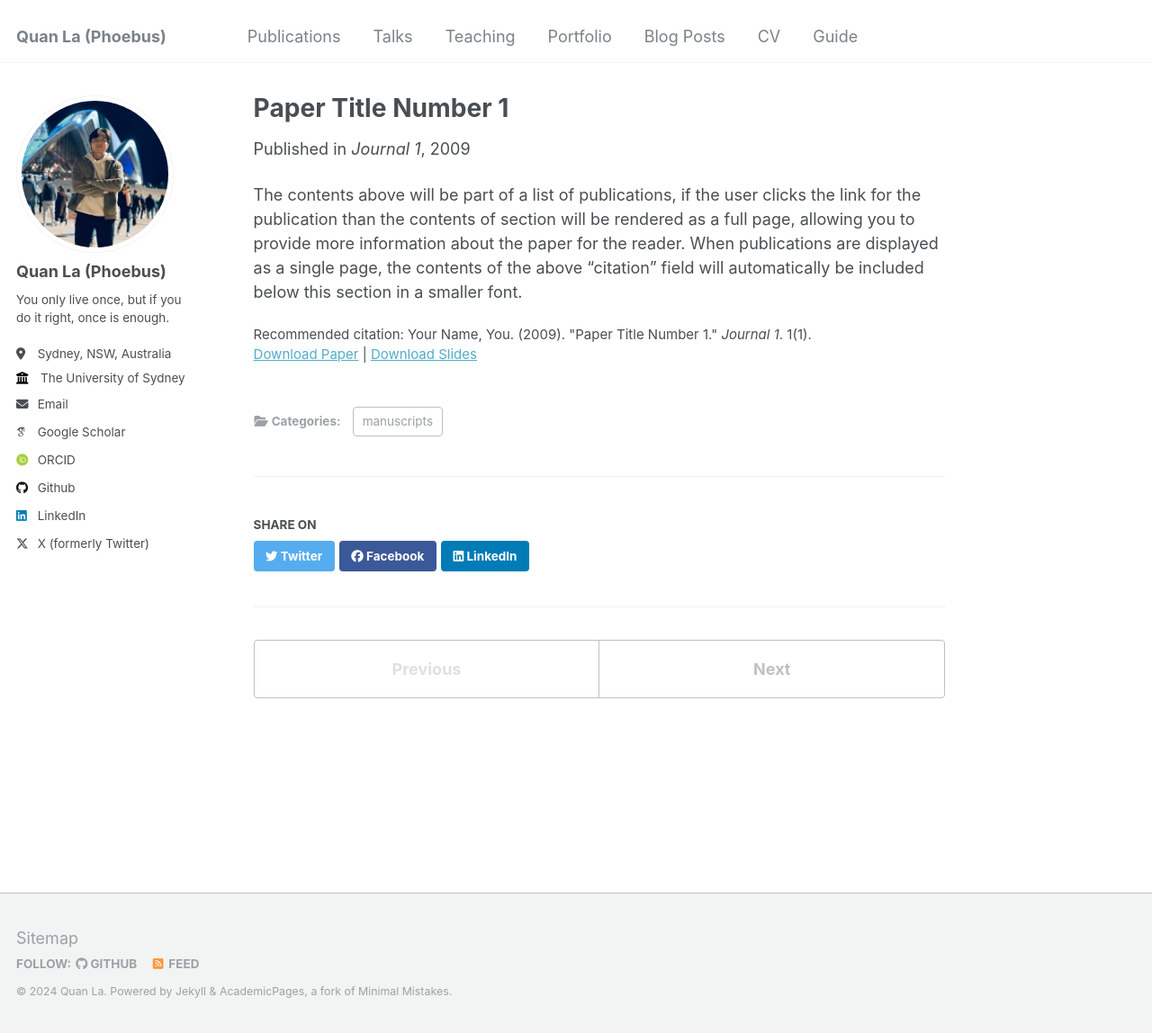
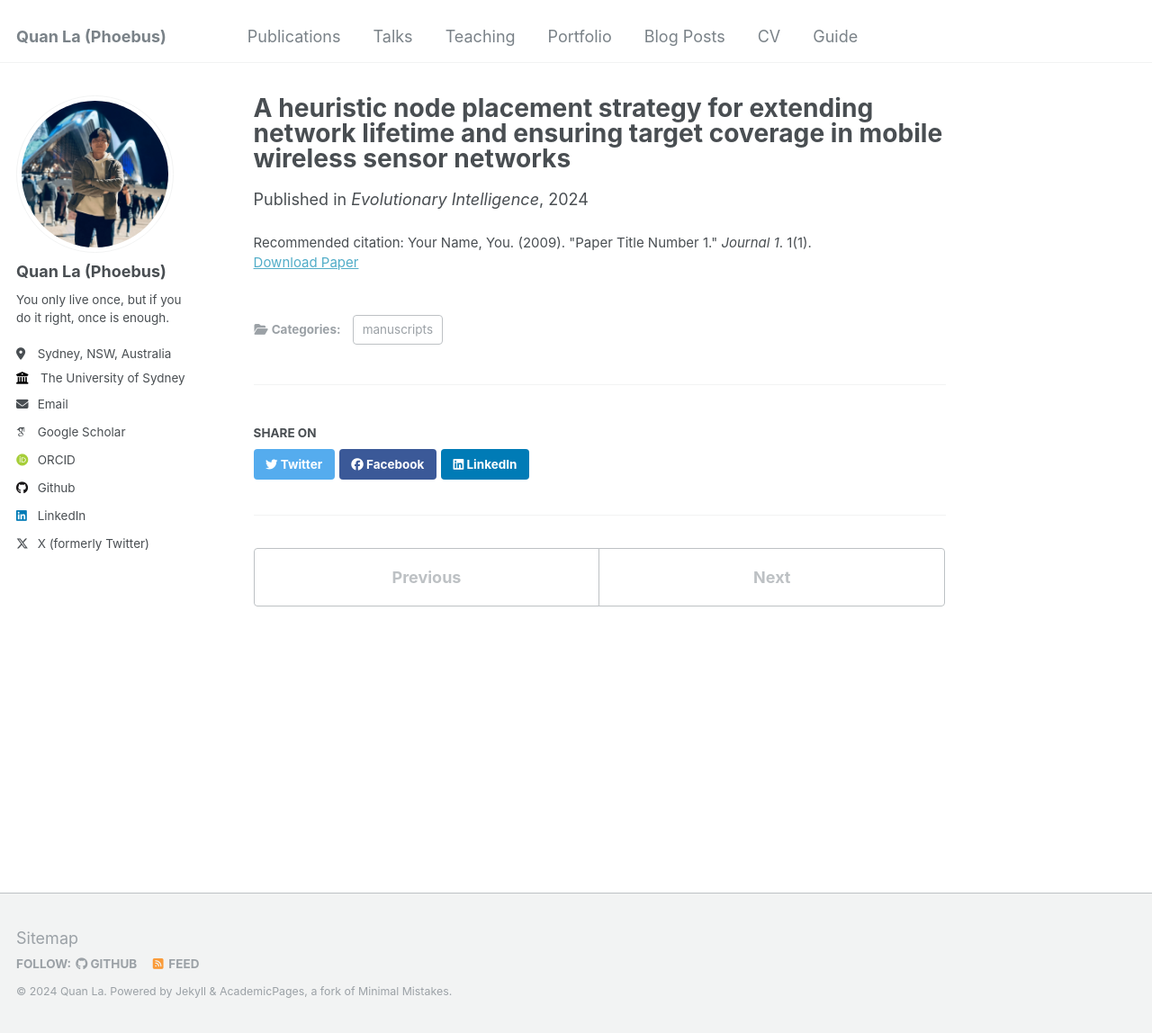
Before and after one commit to lavanquan/lavanquan.github.io, a Jekyll site: the page built from _publications/2009-10-01-paper-title-number-1.md, in a window 1280 px wide and 1148 px high. Shown: the whole window at 90% size. Built offline with Jekyll 4.4.1, drawn with Linux system fonts in a browser that asks for light colours; some web fonts are replaced.

Commit message:
Update 2009-10-01-paper-title-number-1.md

```diff
--- a/_publications/2009-10-01-paper-title-number-1.md
+++ b/_publications/2009-10-01-paper-title-number-1.md
@@ -1,14 +1,11 @@
 ---
-title: "Paper Title Number 1"
+title: "A heuristic node placement strategy for extending network lifetime and ensuring target coverage in mobile wireless sensor networks"
 collection: publications
 category: manuscripts
 permalink: /publication/2009-10-01-paper-title-number-1
 excerpt: 'This paper is about the number 1. The number 2 is left for future work.'
-date: 2009-10-01
-venue: 'Journal 1'
-slidesurl: 'http://academicpages.github.io/files/slides1.pdf'
-paperurl: 'http://academicpages.github.io/files/paper1.pdf'
+date: 2024-01-01
+venue: 'Evolutionary Intelligence'
+paperurl: 'https://doi.org/10.1007/s12065-024-00916-9'
 citation: 'Your Name, You. (2009). &quot;Paper Title Number 1.&quot; <i>Journal 1</i>. 1(1).'
 ---
-
-The contents above will be part of a list of publications, if the user clicks the link for the publication than the contents of section will be rendered as a full page, allowing you to provide more information about the paper for the reader. When publications are displayed as a single page, the contents of the above "citation" field will automatically be included below this section in a smaller font.
```
